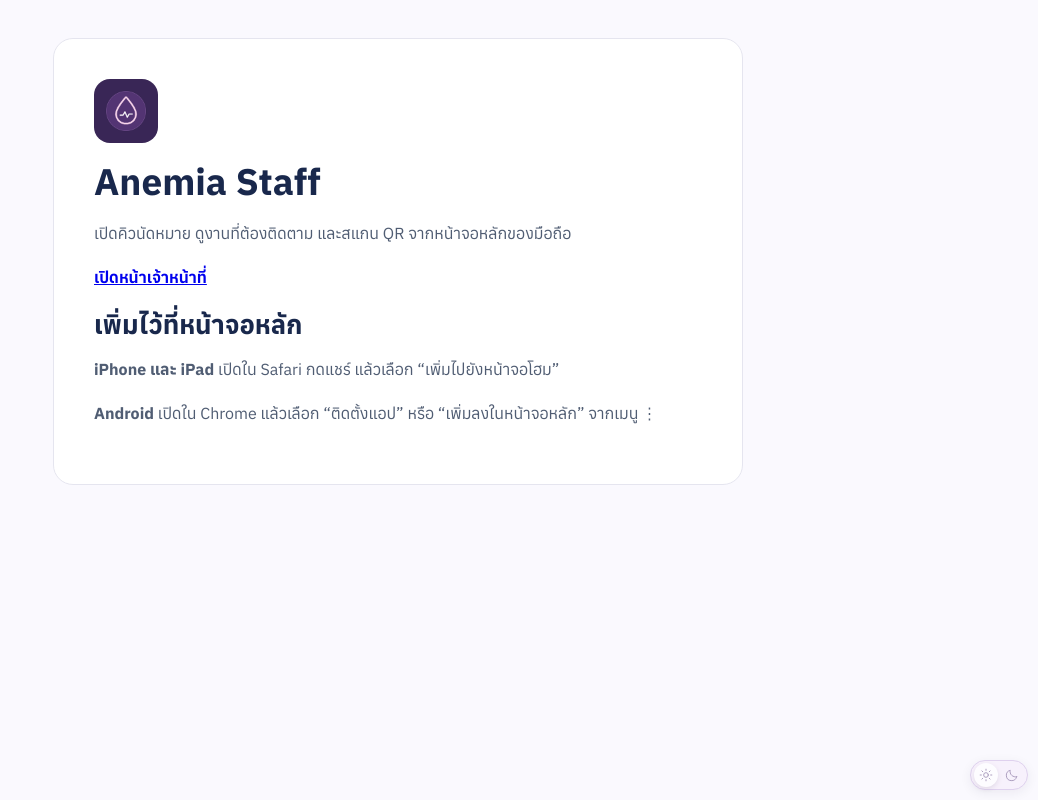
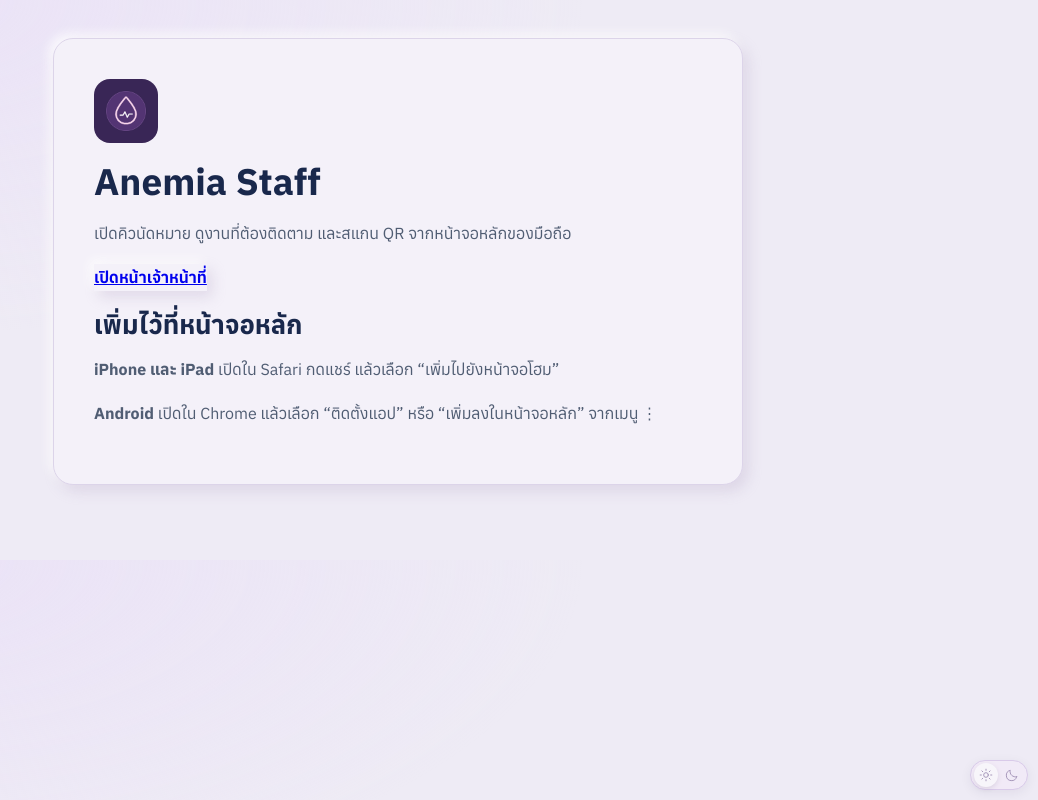
Before and after one commit to Akelliiues/anemia, a PHP site: page /staff-install.html in a window 1280 px wide. Shown: the whole page, without its empty margins (242-1280 px from the left). Run offline with PHP 8.4, Linux system fonts and the light colour scheme.

Commit message:
Extend neumorphic theme across public and staff pages

```diff
--- a/dashboard.php
+++ b/dashboard.php
@@ -562,7 +562,7 @@ function workspaceInfo(string $page, ?array $release = null): void
 ?>
 <!doctype html>
 <html lang="th"><head><meta charset="utf-8"><meta name="viewport" content="width=device-width,initial-scale=1">
-<title><?= esc($tabs[$view]) ?> · Anemia Portal</title><script src="theme.js?v=1"></script><script defer src="installed-update.js"></script><link rel="stylesheet" href="style.css?v=member-management-v53">
+<title><?= esc($tabs[$view]) ?> · Anemia Portal</title><script src="theme.js?v=1"></script><script defer src="installed-update.js"></script><link rel="stylesheet" href="style.css?v=portal-neumorphism-v69">
 <link rel="manifest" href="staff.webmanifest"><link rel="apple-touch-icon" href="staff-icon-192.png"><meta name="theme-color" content="#392656">
 <script defer src="staff-install.js?v=1"></script>
 <?php if ($showSample): ?>
--- a/feedback.php
+++ b/feedback.php
@@ -90,7 +90,7 @@ function feedbackOld(string $key): string {
 <html lang="th"><head><meta charset="utf-8"><meta name="viewport" content="width=device-width,initial-scale=1">
 <title>ประเมินการใช้งาน · Anemia Portal</title>
 
-<script src="theme.js?v=1"></script><script defer src="installed-update.js"></script><link rel="stylesheet" href="style.css?v=evaluation-v15-theme4"></head>
+<script src="theme.js?v=1"></script><script defer src="installed-update.js"></script><link rel="stylesheet" href="style.css?v=portal-neumorphism-v69"></head>
 <body class="feedback-page"><main><section class="panel">
 <?php workspaceBack('index.html', false); ?>
 <header class="knowledge-hero feedback-hero">
--- a/index.html
+++ b/index.html
@@ -1,4 +1,4 @@
-<!doctype html><html lang="th"><head><meta charset="utf-8"><meta name="viewport" content="width=device-width,initial-scale=1"><title>Anemia Portal | ประเมินและดูแลภาวะโลหิตจาง</title><script src="theme.js?v=1"></script><script defer src="installed-update.js"></script><link rel="stylesheet" href="style.css?v=portal-session-v66"><link rel="manifest" href="portal.webmanifest"><link rel="apple-touch-icon" href="portal-icon-192.png"><script defer src="staff-install.js?v=2"></script><script defer src="knowledge.js"></script><script defer src="health-region-map.js"></script><script defer src="national-registry.js"></script><script defer src="admin.js?v=monthly-bars-v12"></script><script defer src="facility-directory.js"></script><script defer src="assessment-questions.js"></script><script defer src="qrcode.js?v=2.0.4"></script><script defer src="request-receipt.js?v=2"></script><script defer src="request-scanner.js?v=3"></script><script defer src="app.js?v=portal-session-v3"></script></head><body class="public-site">
+<!doctype html><html lang="th"><head><meta charset="utf-8"><meta name="viewport" content="width=device-width,initial-scale=1"><title>Anemia Portal | ประเมินและดูแลภาวะโลหิตจาง</title><script src="theme.js?v=1"></script><script defer src="installed-update.js"></script><link rel="stylesheet" href="style.css?v=portal-neumorphism-v69"><link rel="manifest" href="portal.webmanifest"><link rel="apple-touch-icon" href="portal-icon-192.png"><script defer src="staff-install.js?v=2"></script><script defer src="knowledge.js"></script><script defer src="health-region-map.js"></script><script defer src="national-registry.js"></script><script defer src="admin.js?v=monthly-bars-v12"></script><script defer src="facility-directory.js"></script><script defer src="assessment-questions.js"></script><script defer src="qrcode.js?v=2.0.4"></script><script defer src="request-receipt.js?v=2"></script><script defer src="request-scanner.js?v=3"></script><script defer src="app.js?v=portal-session-v3"></script></head><body class="public-site">
 <header class="public-header"><div class="bar"><button class="brand" data-go="home"><span class="mark" data-icon="drop"></span><span>Anemia Portal<small>ประเมินและดูแลภาวะโลหิตจาง</small></span></button><a class="public-install-link" href="portal-install.html" data-public-install><span data-icon="download"></span>ติดตั้งแอป</a><button class="public-menu-toggle" type="button" aria-controls="public-navigation" aria-expanded="false" hidden><span data-icon="menu"></span>เมนู</button><nav id="public-navigation" aria-label="เมนูหลัก">
   <button type="button" class="public-assessment-link" data-go="start"><span data-icon="check"></span>ประเมินสุขภาพ</button>
   <details class="public-nav-group" name="portal-navigation">
--- a/participant-account.php
+++ b/participant-account.php
@@ -194,7 +194,7 @@ if ($account) {
 }
 ?>
 <!doctype html><html lang="th"><meta charset="utf-8"><meta name="viewport" content="width=device-width,initial-scale=1">
-<title><?= $account?'บัญชีของฉัน':'เข้าสู่ระบบ' ?> · Anemia Portal</title><script src="theme.js?v=1"></script><script defer src="installed-update.js"></script><link rel="stylesheet" href="style.css?v=portal-login-v68">
+<title><?= $account?'บัญชีของฉัน':'เข้าสู่ระบบ' ?> · Anemia Portal</title><script src="theme.js?v=1"></script><script defer src="installed-update.js"></script><link rel="stylesheet" href="style.css?v=portal-neumorphism-v69">
 <body class="<?= $account?'participant-profile-page':'staff-access participant-login-page' ?>">
 <main class="<?= $account?'participant-account-main':'staff-access-main' ?>">
 <?php if (!$account): ?>
--- a/participant-programme.php
+++ b/participant-programme.php
@@ -86,7 +86,7 @@ $phase=!isset($assessments['before'])?'before':($next===null && !isset($assessme
 <meta name="viewport" content="width=device-width,initial-scale=1">
 <title>กิจกรรม 12 สัปดาห์ · Anemia Portal</title>
 <script src="theme.js?v=1"></script>
-<link rel="stylesheet" href="style.css?v=profile-photo-view-v62">
+<link rel="stylesheet" href="style.css?v=portal-neumorphism-v69">
 <link rel="stylesheet" href="participant-programme.css?v=1">
 </head>
 <body class="participant-profile-page">
--- a/portal-install.html
+++ b/portal-install.html
@@ -8,10 +8,10 @@
  <link rel="manifest" href="portal.webmanifest">
  <link rel="apple-touch-icon" href="portal-icon-192.png">
  <script src="theme.js?v=1"></script><script defer src="installed-update.js"></script>
- <link rel="stylesheet" href="style.css?v=portal-install-v47">
+ <link rel="stylesheet" href="style.css?v=portal-neumorphism-v69">
  <script defer src="staff-install.js?v=2"></script>
 </head>
-<body>
+<body class="portal-install-page">
  <main class="staff-install-page">
   <section class="panel" aria-labelledby="install-title">
    <img src="portal-icon-192.png" width="64" height="64" alt="">
--- a/staff-install.html
+++ b/staff-install.html
@@ -8,10 +8,10 @@
  <link rel="manifest" href="staff.webmanifest">
  <link rel="apple-touch-icon" href="staff-icon-192.png">
  <script src="theme.js?v=1"></script><script defer src="installed-update.js"></script>
- <link rel="stylesheet" href="style.css?v=staff-pwa-v45">
+ <link rel="stylesheet" href="style.css?v=portal-neumorphism-v69">
  <script defer src="staff-install.js?v=1"></script>
 </head>
-<body>
+<body class="portal-install-page">
  <main class="staff-install-page">
   <section class="panel" aria-labelledby="install-title">
    <img src="staff-icon-192.png" width="64" height="64" alt="">
--- a/staff.php
+++ b/staff.php
@@ -98,7 +98,7 @@ function esc(string $value): string { return htmlspecialchars($value, ENT_QUOTES
 <meta charset="utf-8">
 <meta name="viewport" content="width=device-width,initial-scale=1">
 <title>เจ้าหน้าที่ · Anemia Portal</title>
-<script src="theme.js?v=1"></script><script defer src="installed-update.js"></script><link rel="stylesheet" href="style.css?v=staff-login-v4-theme4">
+<script src="theme.js?v=1"></script><script defer src="installed-update.js"></script><link rel="stylesheet" href="style.css?v=portal-neumorphism-v69">
 </head>
 <body class="staff-access">
 <main class="staff-access-main">
--- a/style.css
+++ b/style.css
@@ -1846,5 +1846,79 @@ button.workspace-identity:is(:hover,:focus-visible) {background:#ffffff24;}
 .team-tip-content {visibility:hidden;opacity:0;position:absolute;z-index:3;inset-inline:.65rem;max-width:23rem;transform:translateY(.25rem);display:block;padding:.55rem .65rem;border-radius:.6rem;background:#35254b;color:#fff;font-size:.8rem;font-weight:400;line-height:1.5;box-shadow:0 7px 18px #291b4230;pointer-events:none;}
 .team-tip button:is(:focus-visible,[aria-expanded=true]) + .team-tip-content {visibility:visible;opacity:1;}
 @media(hover:hover){.team-tip button:hover + .team-tip-content {visibility:visible;opacity:1;}}
-.frames team-relay-glow {50% {box-shadow:0 0 8px var(--network-line);background:var(--network-line);}}
-}
+
+/* Shared soft surfaces for the portal and staff workspace. */
+@media screen {
+ :root {
+  --soft-canvas:#eeebf5;
+  --soft-surface:#f4f1f9;
+  --soft-edge:#dcd4e9;
+  --soft-light:#ffffffd9;
+  --soft-shade:#b2a2c34d;
+  --soft-active:#e9def8;
+  --soft-accent:#55359f;
+  --soft-raised:5px 6px 14px var(--soft-shade),-4px -4px 11px var(--soft-light);
+  --soft-inset:inset 3px 3px 7px var(--soft-shade),inset -3px -3px 7px var(--soft-light);
+ }
+ :root[data-anemia-theme=dark] {
+  --soft-canvas:#1d1728;
+  --soft-surface:#2a2236;
+  --soft-edge:#564665;
+  --soft-light:#ffffff0d;
+  --soft-shade:#0d081680;
+  --soft-active:#413056;
+  --soft-accent:#6746ae;
+ }
+ body:is(.public-site,.staff-dashboard-page,.feedback-page,.participant-profile-page,.staff-access,.portal-install-page) {
+  background:radial-gradient(ellipse at 12% 0%,color-mix(in srgb,var(--soft-active) 65%,transparent),transparent 42rem),var(--soft-canvas);
+ }
+ :is(.public-site,.staff-dashboard-page,.feedback-page,.participant-profile-page,.staff-access,.portal-install-page)
+ :is(.panel,.card,.admin-content,.admin-report-toolbar,.participant-activity-card,.participant-profile-tile,.participant-settings,.programme-card,.programme-question,.public-map-controls,.feedback-province,.staff-access-shell,.workspace-dialog,.public-nav-links,.hosted-menu-links) {
+  background-color:var(--soft-surface);
+  border-color:var(--soft-edge);
+  box-shadow:var(--soft-raised);
+ }
+ :is(.public-site,.staff-dashboard-page,.participant-profile-page,.feedback-page) :is(.hero,.feedback-hero,.data-hero,.question-scene,.participant-profile-hero) {
+  box-shadow:var(--soft-raised);
+ }
+ .public-site :is(.knowledge-card,.facility-card,.question-options .option-card,.public-live-metrics > div),
+ .feedback-page :is(.feedback-group,.feedback-overall,.feedback-tile > input:not(:disabled,:checked) + span),
+ .staff-dashboard-page .sample-shortcuts a {
+  border-color:var(--soft-edge);
+  box-shadow:var(--soft-raised);
+ }
+ .public-site .question-options .option-card[aria-pressed=true] {box-shadow:var(--soft-inset);}
+ :is(.public-site,.staff-dashboard-page) :is(.site-footer,.public-header) {
+  background-color:var(--soft-surface);
+  border-color:var(--soft-edge);
+ }
+ .staff-dashboard-page .admin-top {
+  box-shadow:inset 0 1px 0 #ffffff30,0 6px 18px var(--soft-shade);
+ }
+ .staff-dashboard-page .admin-top-tabs :is([aria-current=page],[data-current]>summary) {
+  box-shadow:inset 2px 2px 6px #30204738;
+ }
+ .staff-dashboard-page .admin-table thead {background-color:var(--soft-active);}
+ .staff-dashboard-page .admin-table :is(th,td) {border-color:var(--soft-edge);}
+ :is(.public-site,.staff-dashboard-page,.feedback-page,.participant-profile-page,.staff-access,.portal-install-page)
+ :is(input:not([type]),input:is([type=text],[type=search],[type=password],[type=email],[type=tel],[type=number],[type=date],[type=time]),select,textarea,.staff-access-field) {
+  background-color:var(--soft-surface);
+  color:var(--ink);
+  border-color:var(--soft-edge);
+  box-shadow:var(--soft-inset);
+ }
+ .staff-access .staff-access-field input {background:transparent;box-shadow:none;}
+ :is(.public-site,.staff-dashboard-page,.feedback-page,.participant-profile-page,.staff-access,.portal-install-page)
+ :is(.action,.choice,.staff-access-submit):not(:disabled) {box-shadow:var(--soft-raised);}
+ :is(.public-site,.staff-dashboard-page,.feedback-page,.participant-profile-page,.staff-access,.portal-install-page)
+ :is(.action,.choice):not(.primary,:disabled,[aria-pressed=true],[aria-selected=true]) {
+  background-color:var(--soft-surface);
+  border-color:var(--soft-edge);
+ }
+ :is(.public-site,.staff-dashboard-page,.feedback-page,.participant-profile-page,.staff-access,.portal-install-page)
+ :is(.action.primary,.staff-access-submit,.public-assessment-link):not(:disabled) {background-color:var(--soft-accent);color:#fff;}
+ :is(.public-site,.staff-dashboard-page,.feedback-page,.participant-profile-page,.staff-access,.portal-install-page)
+ :is(.action,.choice,.staff-access-submit):not(:disabled):active {box-shadow:var(--soft-inset);}
+ :is(.public-site,.staff-dashboard-page,.feedback-page,.participant-profile-page,.staff-access,.portal-install-page)
+ :is(.action,.choice,summary,input,select,textarea):focus-visible {outline:2px solid var(--violet);outline-offset:2px;}
+}
```
